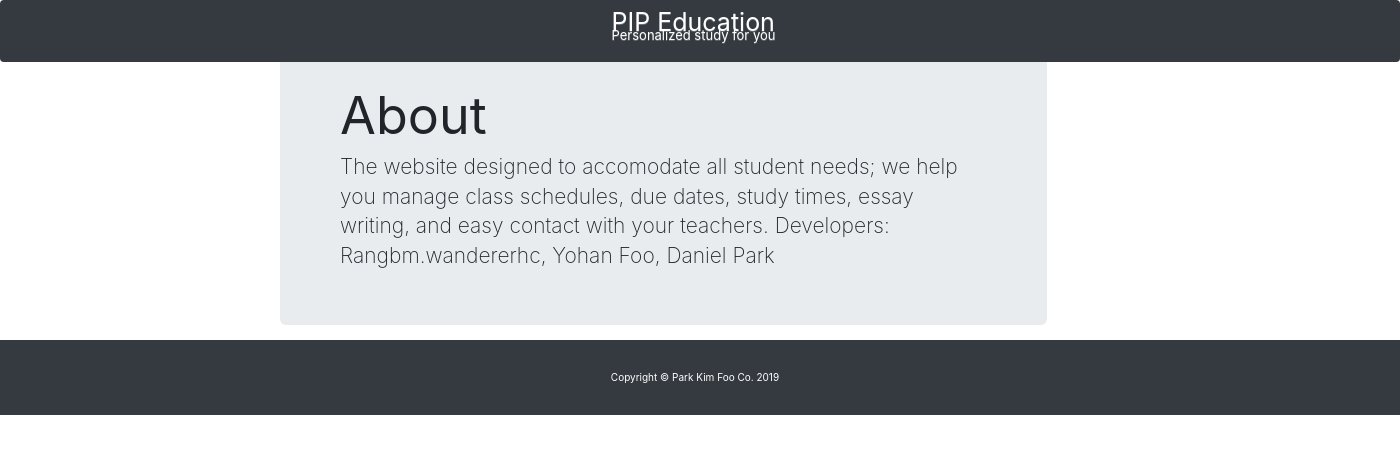
After one commit to rangbm-wandererhc/PIP_FINAL, a Django app: template pip/templates/community/about.html in a window 1400 px wide. The commit adds this page. Shown: the top 454 px of the page. Run offline with Django 3.2, Linux system fonts and the light colour scheme; the template is opened without the code that fills it, so the values that code supplies are empty; parts of the project's set-up code (start-up, migrations or seed data) failed here and were passed over; some libraries are stand-ins or nearby versions.

Commit message:
about page

```diff
--- a/pip/community/urls.py
+++ b/pip/community/urls.py
@@ -9,6 +9,7 @@ urlpatterns = [
     path('mealmenu/', views.mealmenu, name='mealmenu'),
     path('post/new', views.post_new, name='post_new'),
      path('post/<int:pk>/edit/', views.post_edit, name='post_edit'),
+     path('about/',views.about,name='about')
      url(r'^post/(?P<pk>\d+)/remove/$', views.post_remove, name='post_remove'),
 
 ]
--- /dev/null
+++ b/pip/templates/community/about.html
@@ -0,0 +1,122 @@
+{% load static %}
+
+<!DOCTYPE html>
+<html lang="en">
+
+<head>
+
+  <meta charset="utf-8">
+  <meta name="viewport" content="width=device-width, initial-scale=1, shrink-to-fit=no">
+  <meta name="description" content="">
+  <meta name="author" content="">
+
+  <title>About</title>
+
+  <!-- Bootstrap core CSS -->
+
+<link rel="stylesheet" href="https://maxcdn.bootstrapcdn.com/bootstrap/3.3.1/css/bootstrap.min.css">
+
+<!-- Optional theme -->
+<link rel="stylesheet" href="https://maxcdn.bootstrapcdn.com/bootstrap/3.3.1/css/bootstrap-theme.min.css">
+
+<link rel="stylesheet" href="https://stackpath.bootstrapcdn.com/bootstrap/4.3.1/css/bootstrap.min.css" integrity="sha384-ggOyR0iXCbMQv3Xipma34MD+dH/1fQ784/j6cY/iJTQUOhcWr7x9JvoRxT2MZw1T" crossorigin="anonymous">
+trapcdn.com/bootstrap/3.3.1/css/bootstrap-theme.min.css">
+
+<!-- Latest compiled and minified JavaScript -->
+
+  <!-- Custom styles for this template -->
+
+ <link rel="stylesheet" href="{% static 'css/heroic-features.css' %}">
+   <link rel="stylesheet" href="{% static 'css/main.css' %}">
+ <link rel="stylesheet" href="{% static 'css/login.css' %}">
+
+</head>
+
+<body>
+
+
+
+</head>
+
+<body>
+
+<script src="https://ajax.googleapis.com/ajax/libs/jquery/3.3.1/jquery.min.js"></script>
+
+<!-- Latest compiled JavaScript -->
+<script src="https://maxcdn.bootstrapcdn.com/bootstrap/3.4.0/js/bootstrap.min.js"></script>
+
+
+
+  <!-- Navigation -->
+  <nav class="navbar navbar-expand-lg navbar-dark bg-dark fixed-top">
+    <div class="container style=">
+      <a class="navbar-brand" href="#">PIP Education<br/>
+          <small>Personalized study for you</small></a>
+
+    </div>
+ </nav>
+
+
+
+
+  <!-- Page Content -->
+  <div class="container">
+
+
+
+
+
+    <!-- Jumbotron Header -->
+<header class="float-center">
+
+
+          </header>
+       </header>
+ </header>
+</header>
+<div class="menus">
+<header class="container">
+  <header  style="width:767px"class="jumbotron my-4"><br/>
+      <h1  style="font-size: 52px;"class="display-4"><b>About</b></h1>
+      <p class="lead">The website designed to accomodate all student needs; we help you manage class schedules, due dates, study times, essay writing, and easy contact with your teachers.
+
+        Developers: Rangbm.wandererhc, Yohan Foo, Daniel Park
+
+      </p>
+    </header>
+    <div>
+</header>
+</div>
+
+
+
+<!-- Page Features -->
+
+
+
+
+
+
+
+
+    </div>
+    <!-- /.row -->
+
+  </div>
+  <!-- /.container -->
+
+  <!-- Footer -->
+  <footer class="py-5 bg-dark">
+    <div class="container">
+      <p class="m-0 text-center text-white">Copyright &copy; Park Kim Foo Co. 2019</p>
+    </div>
+    <!-- /.container -->
+  </footer>
+
+  <!-- Bootstrap core JavaScript -->
+  <script src="vendor/jquery/jquery.min.js"></script>
+  <script src="vendor/bootstrap/js/bootstrap.bundle.min.js"></script>
+
+</body>
+
+</html>
--- a/pip/templates/home.html
+++ b/pip/templates/home.html
@@ -103,7 +103,7 @@
 
 <div id="mySidenav" class="sidenav" >
   <a href="javascript:void(0)" class="closebtn" onclick="closeNav()">&times;</a>
-  <a href="#">About</a>
+  <a href="/community/post_list">About</a>
   <a href="#">Contact</a>
   <a href="#">Personal Invetion Project Page</a>
 </div>
```
